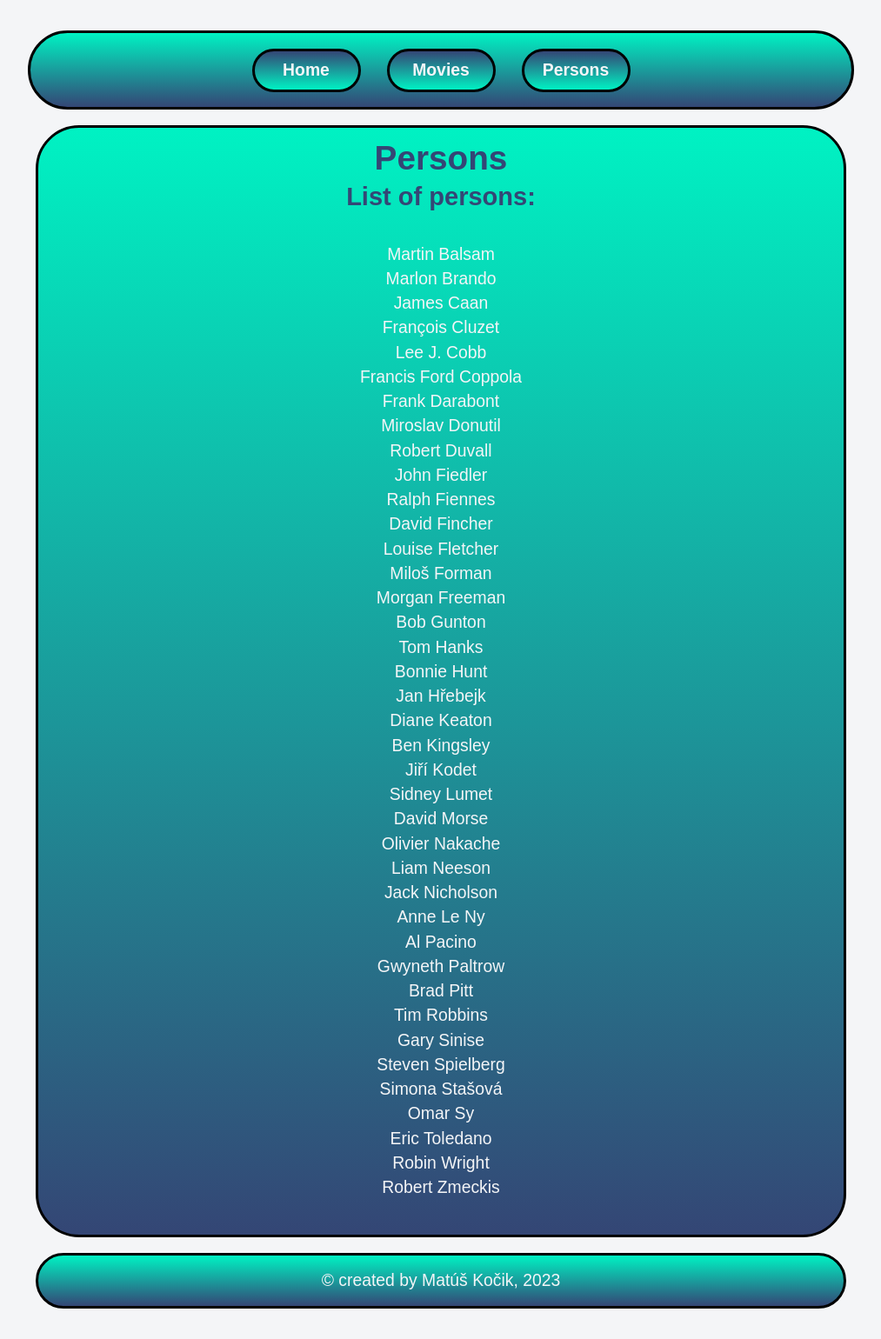
After one commit to matus-kocik/hollymovies_django, a Django app: page /persons/ in a window 1280 px wide. The commit adds this page. Shown: the whole page at 87% size, without its empty margins (133-1146 px from the left). Run offline with Django 4.2, Linux system fonts and the light colour scheme; data comes from the database, SQL or seed files in the repository.

Commit message:
create template persons/person

```diff
--- a/hollymovie/urls.py
+++ b/hollymovie/urls.py
@@ -39,4 +39,6 @@ urlpatterns = [
     path("", index, name="index"),
     path("movies/", movies, name="movies"),
     path("movie/<pk>/", movie, name="movie"),
+    path("persons/", persons, name="persons"),
+    path("person/<pk>/", person, name="person"),
 ]
--- a/templates/base.html
+++ b/templates/base.html
@@ -19,7 +19,7 @@
         <nav>
             <a href="{% url 'index' %}"><button>Home</button></a>
             <a href="{% url 'movies' %}"><button>Movies</button></a>
-            <a href="{% url 'index' %}"><button>Persons</button></a>
+            <a href="{% url 'persons' %}"><button>Persons</button></a>
             <!-- <a href="portfolio.html"><div>Admin</div></a> -->
             <!-- <a href="contact.html"><div>Contact</div></a> -->
         </nav>
--- /dev/null
+++ b/viewer/templates/persons.html
@@ -0,0 +1,35 @@
+{% extends "base.html" %}
+
+{% block content %}
+
+<h1>Persons</h1>
+<h2>List of persons:</h2>
+<div class="inside-main">
+    <ul>
+        {% for person in persons %}
+            <li><a href="{% url 'person' person.id %}">{{ person }}</a></li>
+        {% endfor %}
+    </ul>
+</div>
+
+<!-- <h2>List of actors:</h2>
+<div class="inside-main">
+    <ul>
+        {% for actor in actors %}
+            <li>{{ actor }}</li>
+        {% endfor %}
+    </ul>
+</div>
+
+<h2>List of directors:</h2>
+<div class="inside-main">
+    <ul>
+        {% for director in directors %}
+            <li>{{ director }}</li>
+        {% empty %}
+            No Directors...
+        {% endfor %}
+    </ul>
+</div> -->
+
+{% endblock %}
--- a/viewer/views.py
+++ b/viewer/views.py
@@ -47,3 +47,14 @@ def movie(request, pk):
     movie_obj = Movie.objects.get(id=pk)
     context = {"movie": movie_obj}
     return render(request, "movie.html", context)
+
+
+def persons(request):
+    persons_list = Person.objects.all()
+    context = {"persons": persons_list}
+    return render(request, "persons.html", context)
+
+def person(request, pk):
+    person_obj = Person.objects.get(id=pk)
+    context = {"person": person_obj}
+    return render(request, "person.html", context)
```
Also changed, not shown: viewer/templates/person.html (added, +15 -0 lines).
